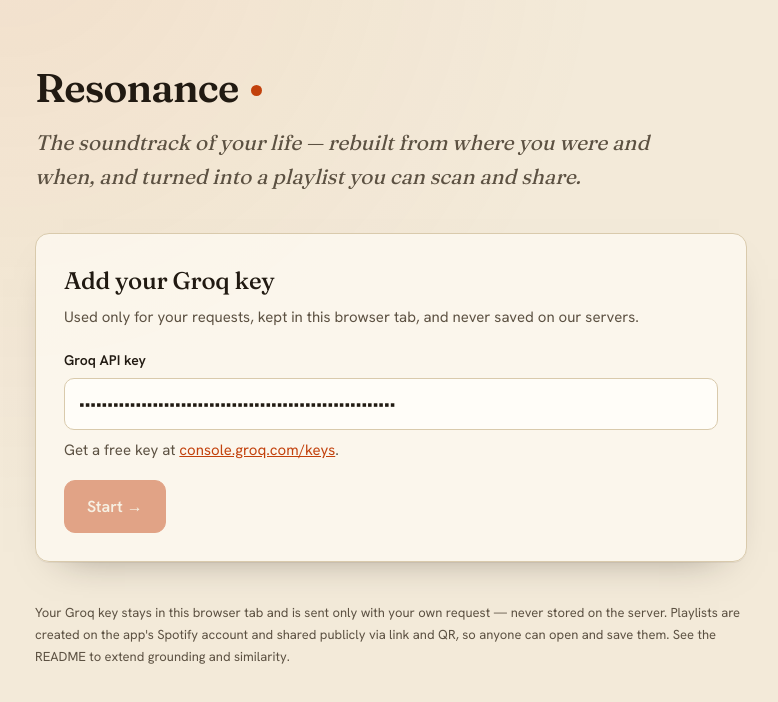
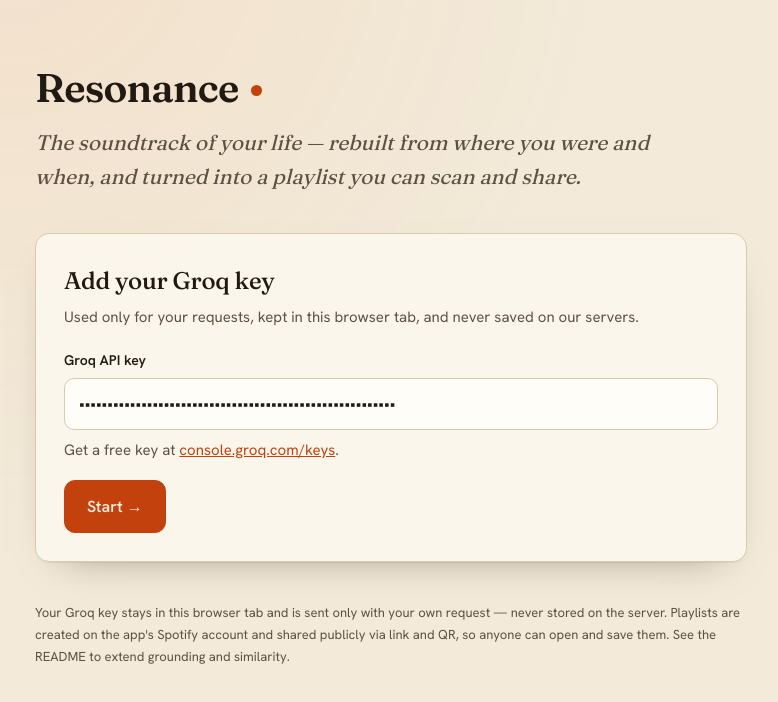
Before and after one commit to roninPb65/Groq_playlist-platform-suggester, a Next.js app: page / in a window 1280 px wide. Shown: the top 702 px of the page, without its empty margins (249-1027 px from the left). Built offline with nearby package versions, Linux system fonts and the light colour scheme.

Commit message:
Update ApiKeyStep.tsx

```diff
--- a/src/components/ApiKeyStep.tsx
+++ b/src/components/ApiKeyStep.tsx
@@ -36,7 +36,7 @@ export function ApiKeyStep({
         </p>
       </div>
 
-      <button className="btn accent" disabled={!groqKey.trim()} onClick={onContinue}>
+      <button className="btn accent"  onClick={onContinue}>
         Start →
       </button>
     </div>
```
